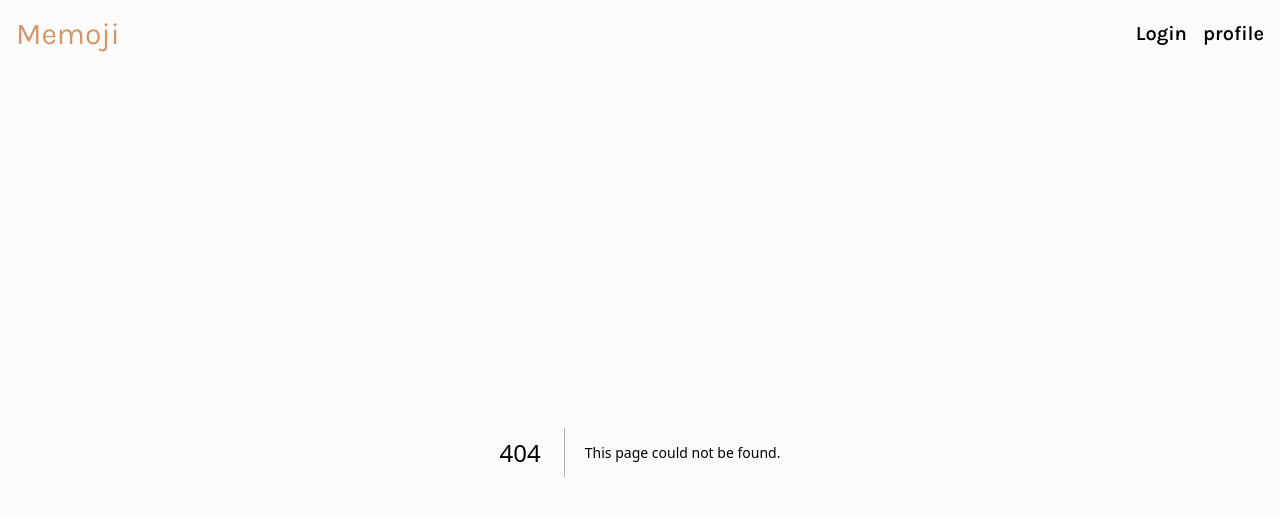
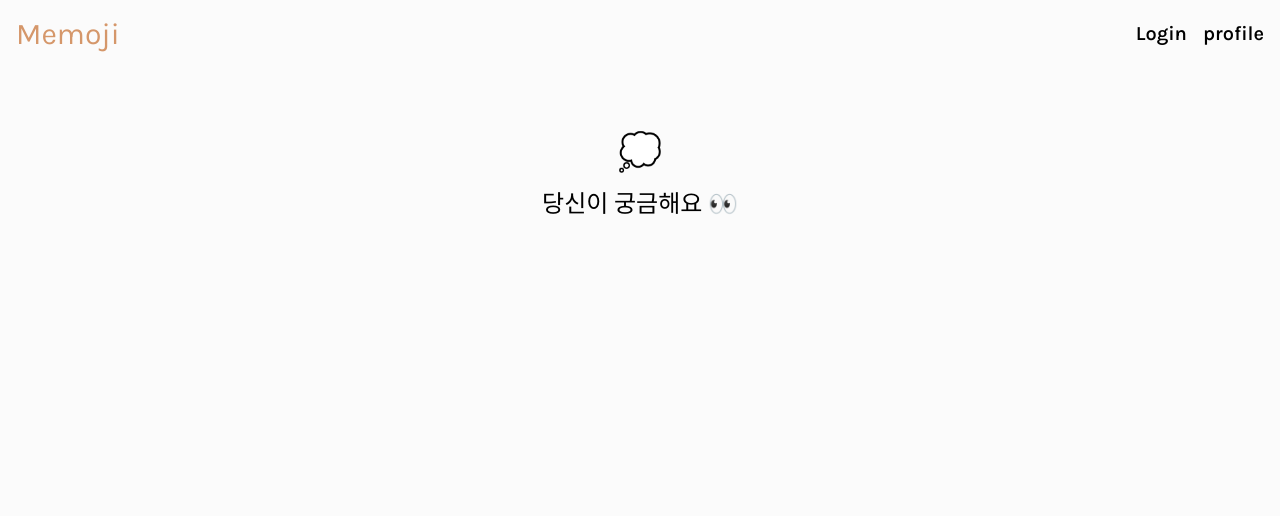
Before and after one commit to YP-Company/first-toyProject-front, a Next.js app: page /signUp in a window 1280 px wide. Before the commit this address had no page. Shown: the top 516 px of the page. Built offline with nearby package versions, Linux system fonts and the light colour scheme.

Commit message:
refactor : 로그인 및 회원가입 제목 컴포넌트화

```diff
--- a/src/app/login/page.tsx
+++ b/src/app/login/page.tsx
@@ -1,17 +1,17 @@
+import SemiHeader from "@/components/SemiHeader";
 import Form from "@/components/login/Form";
 import React from "react";
 
 export const metadata = {
-	title: "Memoji - 로그인",
-	description: "Memoji 로그인 페이지",
+    title: "Memoji - 로그인",
+    description: "Memoji 로그인 페이지",
 };
 
 export default function login() {
-	return (
-		<section className="flex flex-col items-center m-20 ">
-			<span className="text-4xl mb-4">📝</span>
-			<h1 className="text-2xl mb-8">Memoji Login</h1>
-			<Form />
-		</section>
-	);
+    return (
+        <>
+            <SemiHeader img={"📝"} content={"Memoji Login"} />
+            <Form />
+        </>
+    );
 }
--- /dev/null
+++ b/src/app/signUp/page.tsx
@@ -0,0 +1,6 @@
+import SemiHeader from "@/components/SemiHeader";
+import React from "react";
+
+export default function signUpPage() {
+    return <SemiHeader img={"💭"} content={"당신이 궁금해요 👀"} />;
+}
--- /dev/null
+++ b/src/components/SemiHeader.tsx
@@ -0,0 +1,15 @@
+import React from "react";
+
+interface Props {
+    img: string;
+    content: string;
+}
+
+export default function SemiHeader({ img, content }: Props) {
+    return (
+        <section className="flex flex-col items-center m-20 mb-10">
+            <span className="text-4xl mb-4">{img}</span>
+            <h1 className="text-2xl mb-8">{content}</h1>
+        </section>
+    );
+}
--- a/src/components/login/Form.tsx
+++ b/src/components/login/Form.tsx
@@ -3,6 +3,7 @@
 import React, { useState, useRef } from "react";
 import Button from "../Button";
 import { useRouter } from "next/navigation";
+import Link from "next/link";
 
 export default function Form() {
     const router = useRouter();
@@ -101,9 +102,12 @@ export default function Form() {
 
                 <Button text={"Login"} />
             </form>
+
+            <Link href={"/signUp"}>
                 <span className="opacity-40 cursor-pointer">
                     Memoji 가입하러 가기
                 </span>
+            </Link>
         </div>
     );
 }
```
Lines whose indentation alone changed are shown as unchanged.
